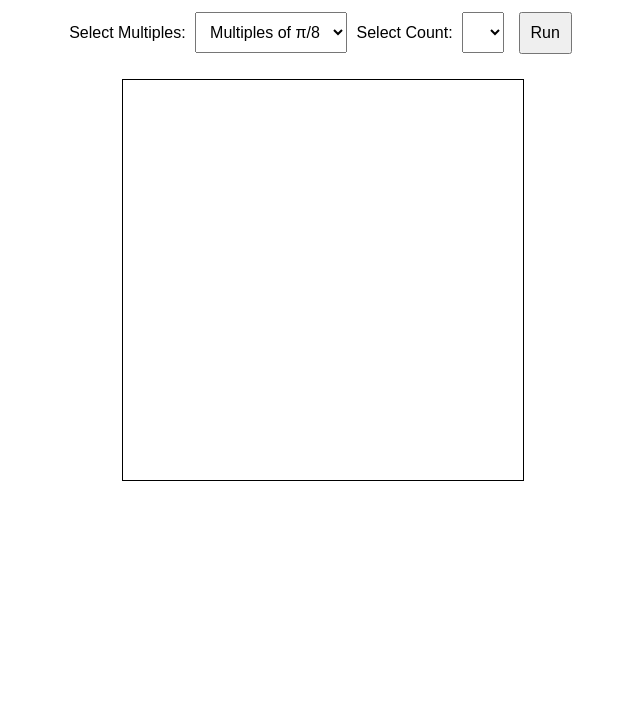
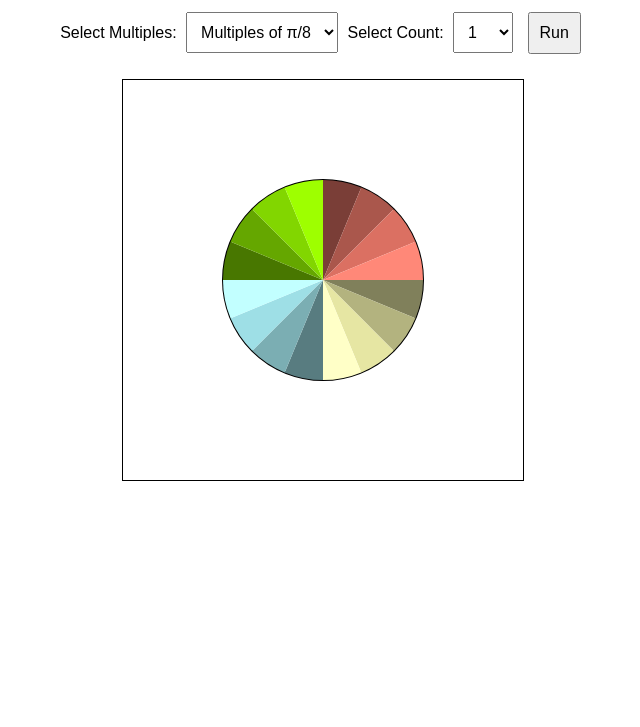
Before and after one commit to Rashpinder1985/Twiddle-Factor-calculator, a plain HTML site: page index.html in a window 1280 px wide. Shown: the part 73-800 px from the top of the page, without its empty margins (317-957 px from the left). Drawn offline with Linux system fonts and the light colour scheme.

Commit message:
Update index.html

```diff
--- a/index.html
+++ b/index.html
@@ -62,7 +62,7 @@
     const runButton = document.getElementById("runButton");
     const result = document.getElementById("result");
 
-    const quadrantColors = [#FFFFB5", "#B0F8FF", "#90EE00", "#F37C6D"]; // Red, Green, Blue, Yellow (lighter shades)
+    const quadrantColors = ["#FFFFB5", "#B0F8FF", "#90EE00", "#F37C6D"]; // Red, Green, Blue, Yellow (lighter shades)
     const subOctants = 4; // Sub-octants per quadrant
     const circleRadius = 100;
 
```
